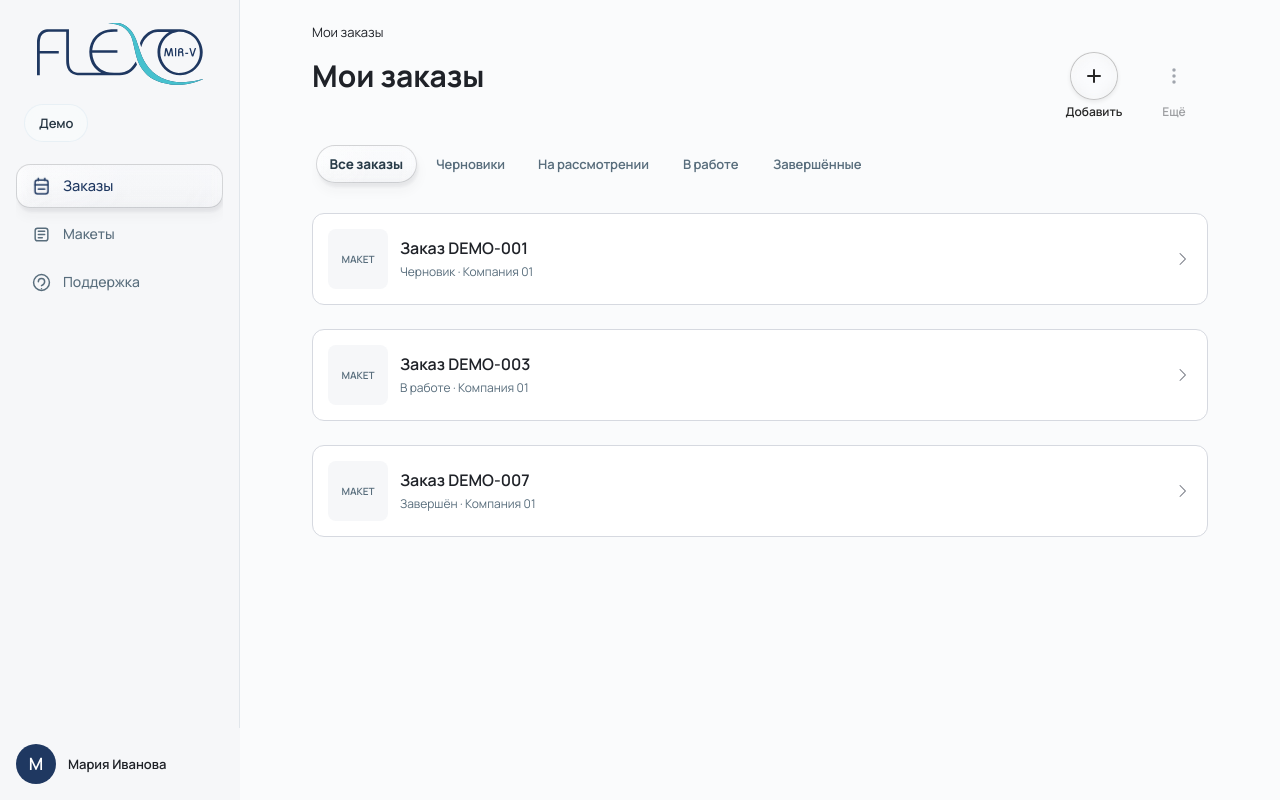
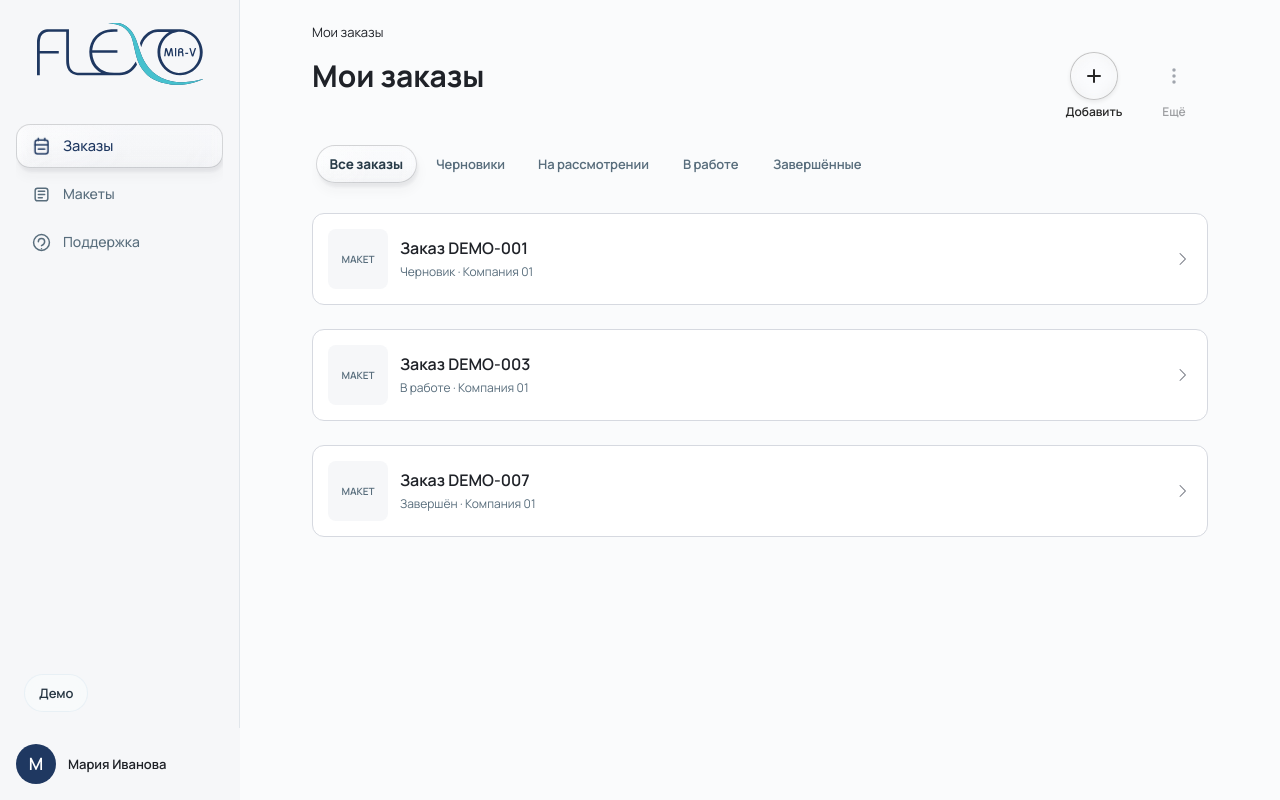
Before and after one commit to SigmeD/flexomir_os, a React (Vite) app: page / in a window 1280 px wide. Built offline with nearby package versions, Linux system fonts and the light colour scheme.

Commit message:
fix(nav): move demo control below navigation

```diff
--- a/src/components/layout/app-shell.css
+++ b/src/components/layout/app-shell.css
@@ -32,13 +32,10 @@
 .fos-app-shell__aside > .fos-sidebar-nav {
   flex: 1 1 auto;
   min-height: 0;
-  margin-top: 12px;
+  margin-top: 36px;
   overflow-x: hidden;
   overflow-y: auto;
   overscroll-behavior: contain;
-}
-@media (min-width: 1024px) {
-  .fos-demo-workspace:has(> .fos-demo-workspace__show, > .fos-demo-workspace__presentation) .fos-app-shell__aside > .fos-sidebar-nav { margin-top: 76px; }
 }
 .fos-app-shell__content { flex: 1; min-width: 0; }
 .fos-app-shell__mobile-header { display: none; }
--- a/src/components/orders/order-compose.css
+++ b/src/components/orders/order-compose.css
@@ -16,7 +16,7 @@
 .fos-demo-workspace__hide { width: 32px; height: 32px; flex: none; border: 0; border-radius: 8px; background: transparent; color: #263542; font: 400 24px/1 Manrope,system-ui,sans-serif; cursor: pointer; }
 .fos-demo-workspace__hide:hover { background: rgba(255,255,255,.42); }
 .fos-demo-workspace__hide:focus-visible,.fos-demo-workspace__show:focus-visible { outline: 2px solid #1f3861; outline-offset: 2px; }
-.fos-demo-workspace__show { position: fixed; z-index: 120; top: 104px; left: 24px; padding: 8px 14px; border: 1px solid rgba(230,238,244,.82); border-radius: 20px; background: rgba(248,250,252,.82); color: #263542; font: 600 13px/20px Manrope,system-ui,sans-serif; backdrop-filter: blur(9px); cursor: pointer; }
+.fos-demo-workspace__show { position: fixed; z-index: 120; bottom: 88px; left: 24px; padding: 8px 14px; border: 1px solid rgba(230,238,244,.82); border-radius: 20px; background: rgba(248,250,252,.82); color: #263542; font: 600 13px/20px Manrope,system-ui,sans-serif; backdrop-filter: blur(9px); cursor: pointer; }
 .fos-order-composer { min-width: 0; overflow-wrap: anywhere; }
 @media(max-width:600px) {
   .fos-demo-workspace__controls { top: 80px; right: 8px; width: min(360px, calc(100vw - 16px)); }
```
Also changed, not shown: 5 other files (tests, documents, lock files or other folders).
